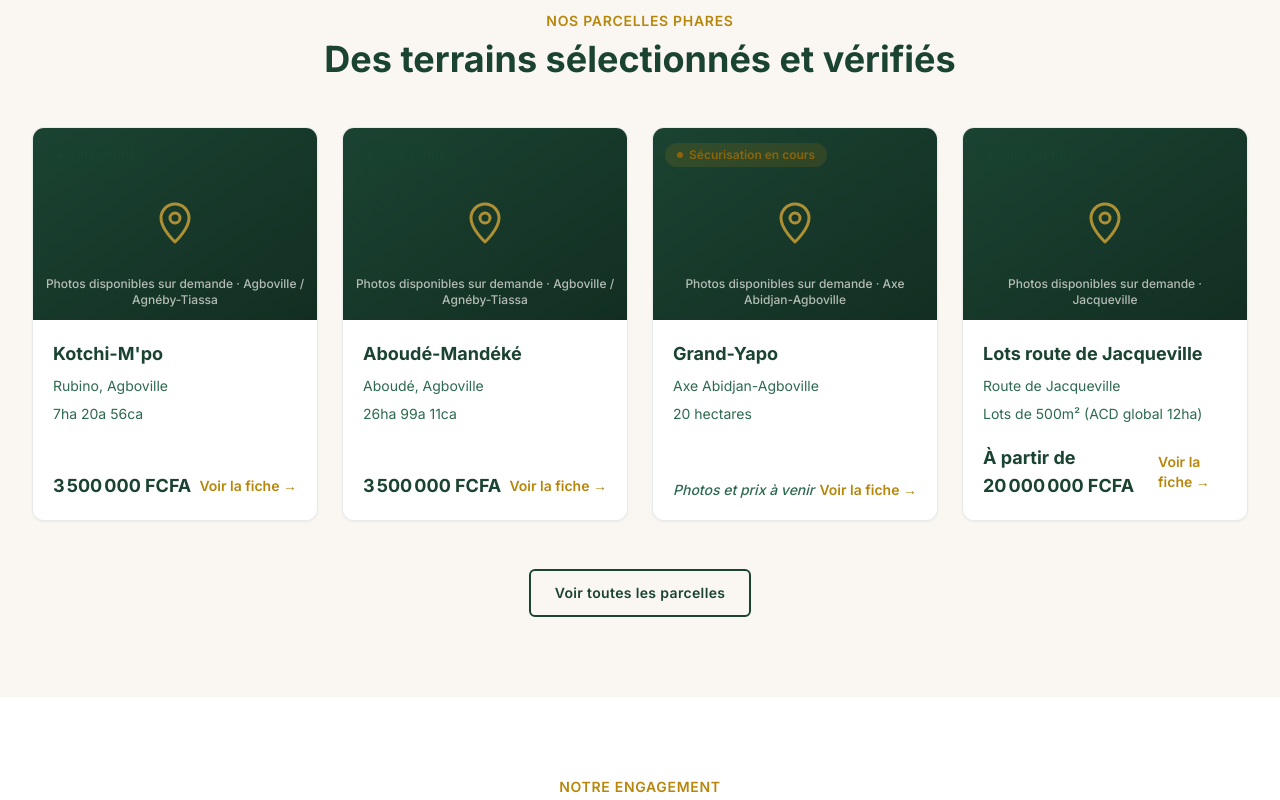
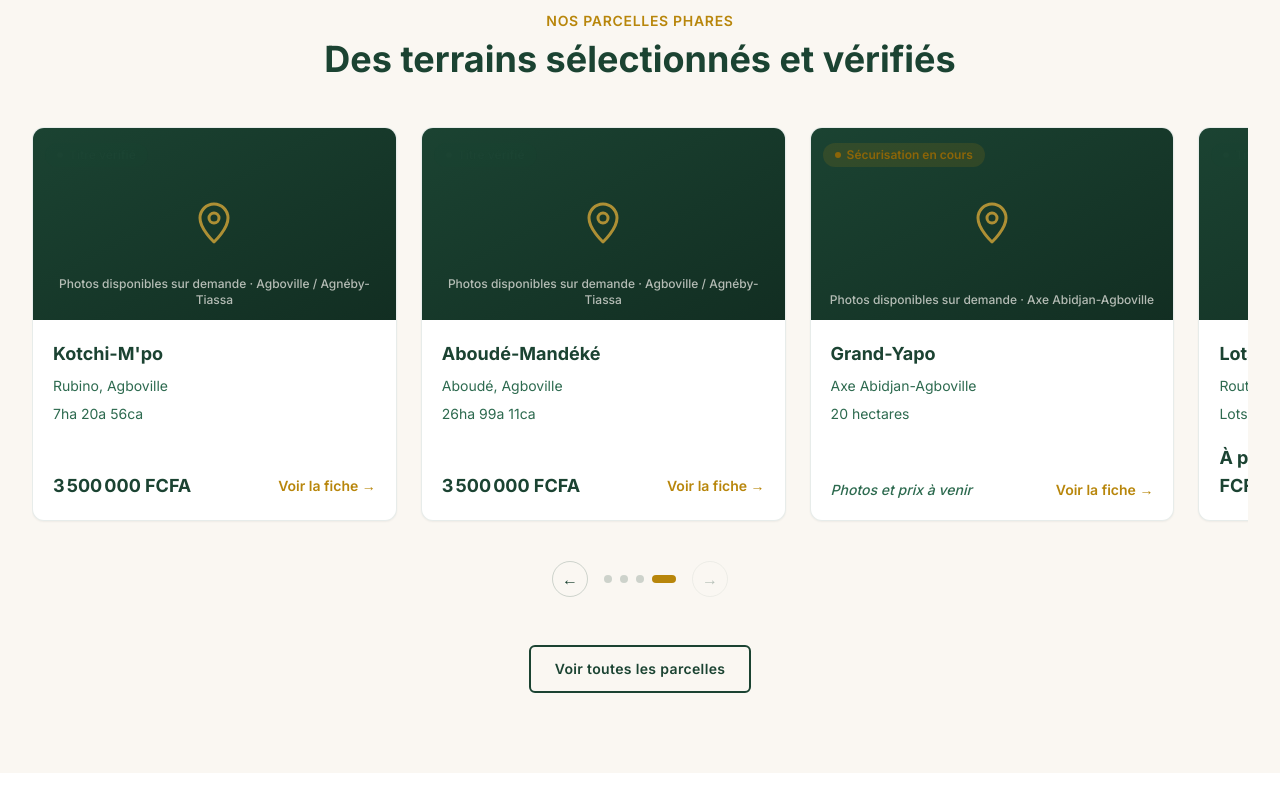
Before and after one commit to yaovision2023-beep/akwaba-foncier-pro, a Next.js app: page / in a window 1280 px wide. Shown: the part 1100-1900 px from the top of the page. Built offline with nearby package versions, Linux system fonts and the light colour scheme.

Commit message:
Ajouter animations Framer Motion sur la page d'accueil
Fade-in au scroll (Reveal), hover cartes/boutons, parallaxe hero,
carrousel de parcelles phares, compteurs animes. Respecte
prefers-reduced-motion via MotionConfig.

```diff
--- a/src/app/layout.tsx
+++ b/src/app/layout.tsx
@@ -4,6 +4,7 @@ import "./globals.css";
 import { Header } from "@/components/layout/Header";
 import { Footer } from "@/components/layout/Footer";
 import { WhatsAppWidget } from "@/components/layout/WhatsAppWidget";
+import { MotionProvider } from "@/components/motion/MotionProvider";
 
 const inter = Inter({ subsets: ["latin"], variable: "--font-inter" });
 
@@ -21,10 +22,12 @@ export default function RootLayout({
   return (
     <html lang="fr">
       <body className={`${inter.variable} flex min-h-screen flex-col antialiased`}>
-        <Header />
-        <main className="flex-1">{children}</main>
-        <Footer />
-        <WhatsAppWidget />
+        <MotionProvider>
+          <Header />
+          <main className="flex-1">{children}</main>
+          <Footer />
+          <WhatsAppWidget />
+        </MotionProvider>
       </body>
     </html>
   );
--- a/src/components/home/FeaturedParcels.tsx
+++ b/src/components/home/FeaturedParcels.tsx
@@ -1,31 +1,30 @@
 import { featuredParcels } from "@/data/parcels";
-import { ParcelCard } from "@/components/parcels/ParcelCard";
 import { LinkButton } from "@/components/ui/Button";
+import { Reveal } from "@/components/motion/Reveal";
+import { ParcelCarousel } from "@/components/home/ParcelCarousel";
 
 export function FeaturedParcels() {
   return (
     <section className="bg-cream py-20">
       <div className="mx-auto max-w-7xl px-4 sm:px-6 lg:px-8">
-        <div className="mx-auto max-w-2xl text-center">
+        <Reveal className="mx-auto max-w-2xl text-center">
           <p className="text-sm font-semibold uppercase tracking-wider text-gold">
             Nos parcelles phares
           </p>
           <h2 className="mt-2 text-3xl font-bold text-forest sm:text-4xl">
             Des terrains sélectionnés et vérifiés
           </h2>
-        </div>
+        </Reveal>
 
-        <div className="mt-12 grid grid-cols-1 gap-6 sm:grid-cols-2 lg:grid-cols-4">
-          {featuredParcels.map((parcel) => (
-            <ParcelCard key={parcel.slug} parcel={parcel} />
-          ))}
-        </div>
+        <Reveal delay={0.1} className="mt-12">
+          <ParcelCarousel parcels={featuredParcels} />
+        </Reveal>
 
-        <div className="mt-12 text-center">
+        <Reveal delay={0.15} className="mt-12 text-center">
           <LinkButton href="/parcelles" variant="outline">
             Voir toutes les parcelles
           </LinkButton>
-        </div>
+        </Reveal>
       </div>
     </section>
   );
--- /dev/null
+++ b/src/components/home/ParcelCarousel.tsx
@@ -0,0 +1,103 @@
+"use client";
+
+import { useEffect, useRef, useState } from "react";
+import { motion } from "framer-motion";
+import type { Parcel } from "@/types/parcel";
+import { ParcelCard } from "@/components/parcels/ParcelCard";
+
+export function ParcelCarousel({ parcels }: { parcels: Parcel[] }) {
+  const trackRef = useRef<HTMLDivElement>(null);
+  const cardRefs = useRef<(HTMLDivElement | null)[]>([]);
+  const [activeIndex, setActiveIndex] = useState(0);
+
+  useEffect(() => {
+    const track = trackRef.current;
+    if (!track) return;
+
+    const observer = new IntersectionObserver(
+      (entries) => {
+        entries.forEach((entry) => {
+          if (entry.isIntersecting) {
+            const index = cardRefs.current.findIndex((el) => el === entry.target);
+            if (index !== -1) setActiveIndex(index);
+          }
+        });
+      },
+      { root: track, threshold: 0.6 }
+    );
+
+    cardRefs.current.forEach((el) => el && observer.observe(el));
+    return () => observer.disconnect();
+  }, [parcels.length]);
+
+  function scrollToIndex(index: number) {
+    const card = cardRefs.current[index];
+    card?.scrollIntoView({ behavior: "smooth", inline: "center", block: "nearest" });
+  }
+
+  function scrollBy(direction: 1 | -1) {
+    const next = Math.min(Math.max(activeIndex + direction, 0), parcels.length - 1);
+    scrollToIndex(next);
+  }
+
+  return (
+    <div className="relative">
+      <div
+        ref={trackRef}
+        className="flex snap-x snap-mandatory gap-6 overflow-x-auto scroll-smooth pb-4 [-ms-overflow-style:none] [scrollbar-width:none] [&::-webkit-scrollbar]:hidden"
+      >
+        {parcels.map((parcel, index) => (
+          <div
+            key={parcel.slug}
+            ref={(el) => {
+              cardRefs.current[index] = el;
+            }}
+            className="w-[82%] flex-shrink-0 snap-center sm:w-[45%] lg:w-[30%]"
+          >
+            <ParcelCard parcel={parcel} />
+          </div>
+        ))}
+      </div>
+
+      <div className="mt-6 flex items-center justify-center gap-4">
+        <motion.button
+          type="button"
+          whileHover={{ scale: 1.08 }}
+          whileTap={{ scale: 0.95 }}
+          onClick={() => scrollBy(-1)}
+          disabled={activeIndex === 0}
+          aria-label="Parcelle précédente"
+          className="flex h-9 w-9 items-center justify-center rounded-full border border-forest/20 text-forest transition-colors hover:bg-forest hover:text-white disabled:opacity-30"
+        >
+          ←
+        </motion.button>
+
+        <div className="flex items-center gap-2">
+          {parcels.map((parcel, index) => (
+            <button
+              key={parcel.slug}
+              type="button"
+              onClick={() => scrollToIndex(index)}
+              aria-label={`Aller à la parcelle ${index + 1}`}
+              className={`h-2 rounded-full transition-all ${
+                index === activeIndex ? "w-6 bg-gold" : "w-2 bg-forest/20"
+              }`}
+            />
+          ))}
+        </div>
+
+        <motion.button
+          type="button"
+          whileHover={{ scale: 1.08 }}
+          whileTap={{ scale: 0.95 }}
+          onClick={() => scrollBy(1)}
+          disabled={activeIndex === parcels.length - 1}
+          aria-label="Parcelle suivante"
+          className="flex h-9 w-9 items-center justify-center rounded-full border border-forest/20 text-forest transition-colors hover:bg-forest hover:text-white disabled:opacity-30"
+        >
+          →
+        </motion.button>
+      </div>
+    </div>
+  );
+}
--- a/src/components/home/TrustSection.tsx
+++ b/src/components/home/TrustSection.tsx
@@ -1,4 +1,5 @@
 import { COMPANY } from "@/lib/constants";
+import { Reveal } from "@/components/motion/Reveal";
 
 const REASONS = [
   {
@@ -26,20 +27,21 @@ export function TrustSection() {
   return (
     <section className="bg-white py-20">
       <div className="mx-auto max-w-7xl px-4 sm:px-6 lg:px-8">
-        <div className="mx-auto max-w-2xl text-center">
+        <Reveal className="mx-auto max-w-2xl text-center">
           <p className="text-sm font-semibold uppercase tracking-wider text-gold">
             Notre engagement
           </p>
           <h2 className="mt-2 text-3xl font-bold text-forest sm:text-4xl">
             Pourquoi nous faire confiance
           </h2>
-        </div>
+        </Reveal>
 
         <div className="mt-12 grid grid-cols-1 gap-6 sm:grid-cols-2">
-          {REASONS.map((reason) => (
-            <div
+          {REASONS.map((reason, index) => (
+            <Reveal
               key={reason.title}
-              className="flex gap-4 rounded-xl border border-forest/10 bg-cream/50 p-6"
+              delay={index * 0.08}
+              className="flex gap-4 rounded-xl border border-forest/10 bg-cream/50 p-6 transition-shadow hover:shadow-md"
             >
               <svg
                 viewBox="0 0 24 24"
@@ -62,7 +64,7 @@ export function TrustSection() {
                   {reason.detail}
                 </p>
               </div>
-            </div>
+            </Reveal>
           ))}
         </div>
       </div>
--- /dev/null
+++ b/src/components/motion/AnimatedCounter.tsx
@@ -0,0 +1,35 @@
+"use client";
+
+import { useEffect, useRef, useState } from "react";
+import { animate, useInView } from "framer-motion";
+
+export function AnimatedCounter({
+  value,
+  suffix = "",
+  duration = 1.2,
+}: {
+  value: number;
+  suffix?: string;
+  duration?: number;
+}) {
+  const ref = useRef<HTMLSpanElement>(null);
+  const isInView = useInView(ref, { once: true, margin: "-40px" });
+  const [display, setDisplay] = useState(0);
+
+  useEffect(() => {
+    if (!isInView) return;
+    const controls = animate(0, value, {
+      duration,
+      ease: "easeOut",
+      onUpdate: (v) => setDisplay(Math.round(v)),
+    });
+    return () => controls.stop();
+  }, [isInView, value, duration]);
+
+  return (
+    <span ref={ref}>
+      {display}
+      {suffix}
+    </span>
+  );
+}
--- /dev/null
+++ b/src/components/motion/MotionProvider.tsx
@@ -0,0 +1,8 @@
+"use client";
+
+import { MotionConfig } from "framer-motion";
+import type { ReactNode } from "react";
+
+export function MotionProvider({ children }: { children: ReactNode }) {
+  return <MotionConfig reducedMotion="user">{children}</MotionConfig>;
+}
--- /dev/null
+++ b/src/components/motion/Reveal.tsx
@@ -0,0 +1,26 @@
+"use client";
+
+import { motion } from "framer-motion";
+import type { ReactNode } from "react";
+
+export function Reveal({
+  children,
+  delay = 0,
+  className = "",
+}: {
+  children: ReactNode;
+  delay?: number;
+  className?: string;
+}) {
+  return (
+    <motion.div
+      initial={{ opacity: 0, y: 24 }}
+      whileInView={{ opacity: 1, y: 0 }}
+      viewport={{ once: true, margin: "-80px" }}
+      transition={{ duration: 0.5, delay, ease: "easeOut" }}
+      className={className}
+    >
+      {children}
+    </motion.div>
+  );
+}
--- a/src/components/parcels/ParcelCard.tsx
+++ b/src/components/parcels/ParcelCard.tsx
@@ -24,7 +24,7 @@ export function ParcelCard({ parcel }: { parcel: Parcel }) {
   return (
     <Link
       href={`/parcelles/${parcel.slug}`}
-      className="group flex flex-col overflow-hidden rounded-xl border border-forest/10 bg-white shadow-sm transition-shadow hover:shadow-lg"
+      className="group flex h-full flex-col overflow-hidden rounded-xl border border-forest/10 bg-white shadow-sm transition-all duration-300 hover:-translate-y-1 hover:border-gold/30 hover:shadow-xl"
     >
       <div className="relative h-48 w-full">
         {parcel.images[0] ? (
--- a/src/components/ui/Button.tsx
+++ b/src/components/ui/Button.tsx
@@ -11,7 +11,7 @@ const VARIANTS = {
 type Variant = keyof typeof VARIANTS;
 
 const BASE =
-  "inline-flex items-center justify-center gap-2 rounded-md px-6 py-3 text-sm font-semibold tracking-wide transition-colors";
+  "inline-flex items-center justify-center gap-2 rounded-md px-6 py-3 text-sm font-semibold tracking-wide transition-all duration-200 hover:-translate-y-0.5 active:translate-y-0";
 
 export function LinkButton({
   href,
```
Also changed, not shown: package.json (+6 -5 lines), src/components/home/Hero.tsx (+67 -15 lines), src/components/home/StatsSection.tsx (+12 -5 lines), 1 other file (tests, documents, lock files or other folders).
